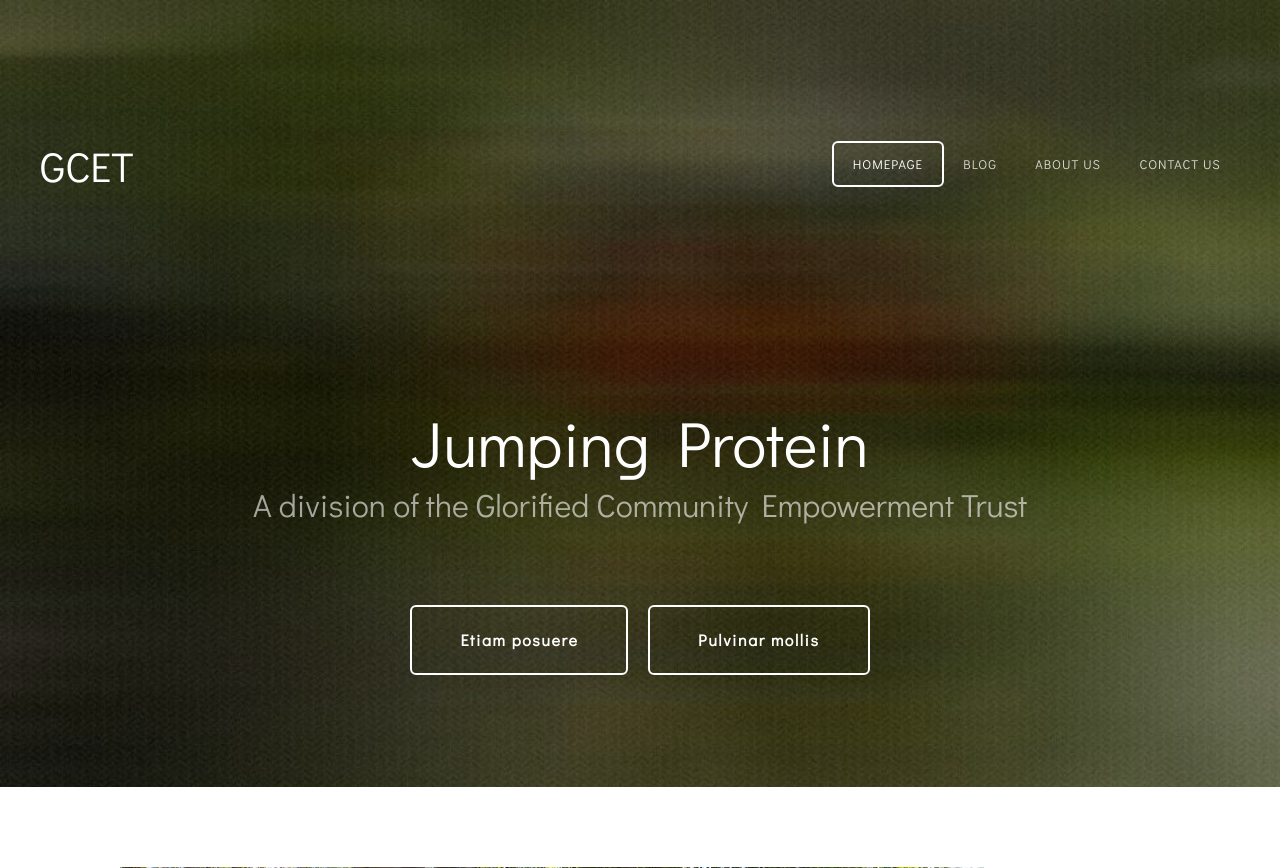
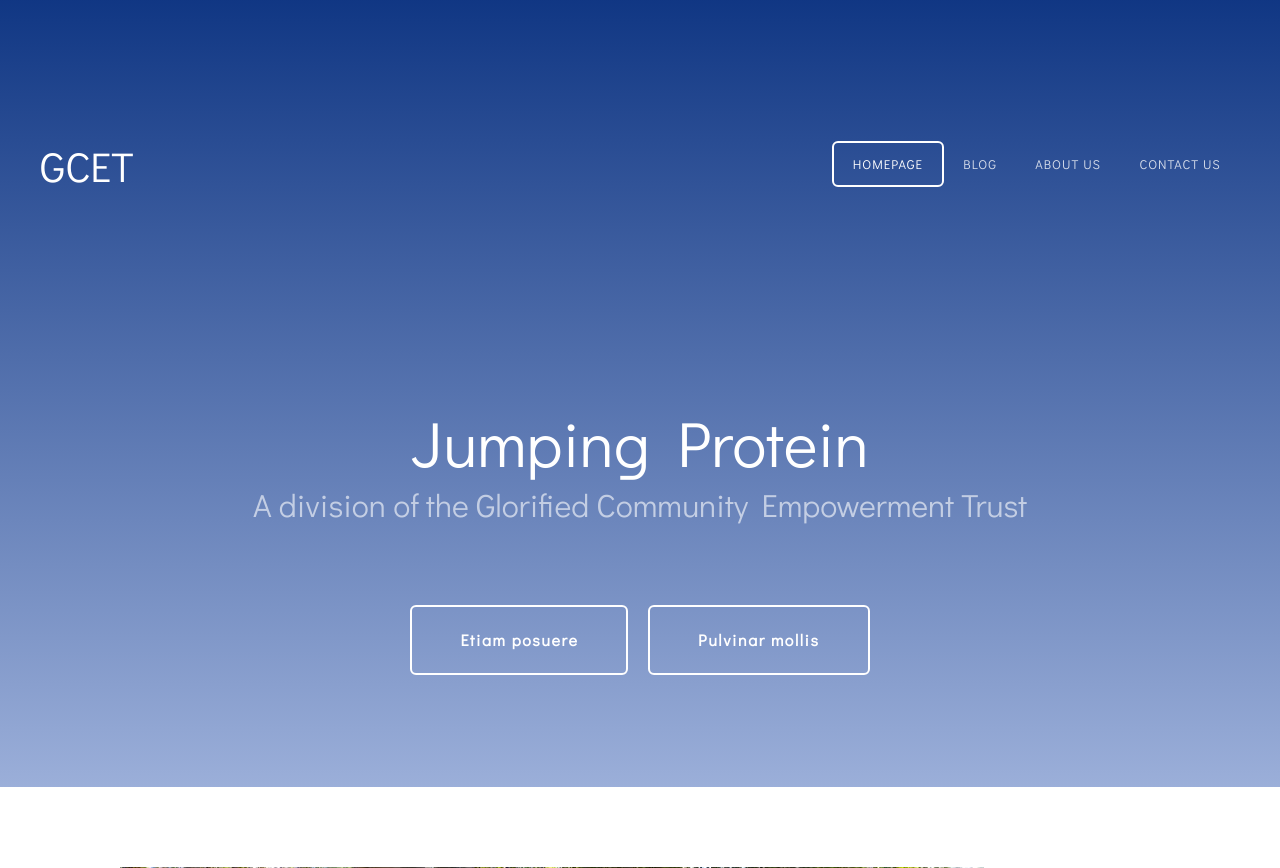
Before and after one commit to jordanmiracle/Jumpingprotein, a Django app: template webapp/templates/index.html in a window 1280 px wide. Shown: the top 868 px of the page. Run offline with Django 3.2, Linux system fonts and the light colour scheme; the template is opened without the code that fills it, so the values that code supplies are empty; parts of the project's set-up code (start-up, migrations or seed data) failed here and were passed over.

Commit message:
Created color gradient for header banner. Playing with colors.

```diff
--- a/static/webapp/css/style.css
+++ b/static/webapp/css/style.css
@@ -6,8 +6,7 @@
 img, ins, kbd, q, s, samp, small, strike, strong,
 sub, sup, tt, var, b, u, i, center, dl, dt, dd, ol, ul, li, fieldset,
 form, label, legend, table, caption, tbody, tfoot, thead, tr, th, td, article,
- footer, header, hgroup, menu, nav
-{
+footer, header, hgroup, menu, nav {
     max-width: 100%;
     padding: 0;
     margin: 0;
@@ -279,10 +278,15 @@
 #header-wrapper {
     position: relative;
     padding: 5em 0em 7em 0em;
-    background: -moz-linear-gradient(top, rgba(0, 0, 0, 0.5), rgba(0, 0, 0, 0.5)), url("/static/webapp/images/header-bg.jpg");
-    background: -webkit-linear-gradient(top, rgba(0, 0, 0, 0.5), rgba(0, 0, 0, 0.5)), url("/static/webapp/images/header-bg.jpg");
-    background: -ms-linear-gradient(top, rgba(0, 0, 0, 0.5), rgba(0, 0, 0, 0.5)), url("/static/webapp/images/header-bg.jpg");
-    background: linear-gradient(top, rgba(0, 0, 0, 0.5), rgba(0, 0, 0, 0.5)), url("/static/webapp/images/header-bg.jpg");
+    background: hsla(221, 45%, 73%, 1);
+
+    background: linear-gradient(90deg, hsla(221, 45%, 73%, 1) 0%, hsla(220, 78%, 29%, 1) 100%);
+
+    background: -moz-linear-gradient(90deg, hsla(221, 45%, 73%, 1) 0%, hsla(220, 78%, 29%, 1) 100%);
+
+    background: -webkit-linear-gradient(90deg, hsla(221, 45%, 73%, 1) 0%, hsla(220, 78%, 29%, 1) 100%);
+
+    filter: progid:DXImageTransform.Microsoft.gradient(startColorstr="#9BAFD9", endColorstr="#103783", GradientType=1);
     background-size: cover;
 }
 
@@ -442,7 +446,7 @@
 #welcome {
     position: relative;
     padding: 7em 0em 7em 0em;
-    background: #3d3f15;
+    background: #39599f;
     background-size: cover;
     text-align: center;
 }
```
